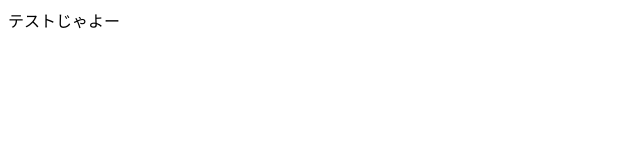
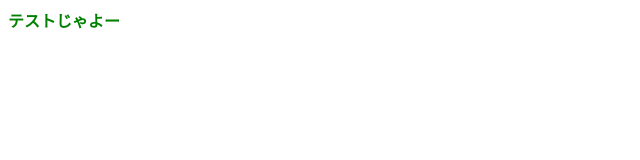
Before and after one commit to hajime-miyauchi-meijo/20240422-meijo, a plain HTML site: page index.html in a window 1280 px wide. Shown: the full height of the page, 0-640 px from the left. Drawn offline with Linux system fonts and the light colour scheme.

Commit message:
Update index.html

```diff
--- a/index.html
+++ b/index.html
@@ -2,6 +2,6 @@
 <head><title>test</title>
 </head>
 <body>
-テストじゃよー
+  <strong style="color: green">テストじゃよー</strong>
 </body>
 <html>
```
